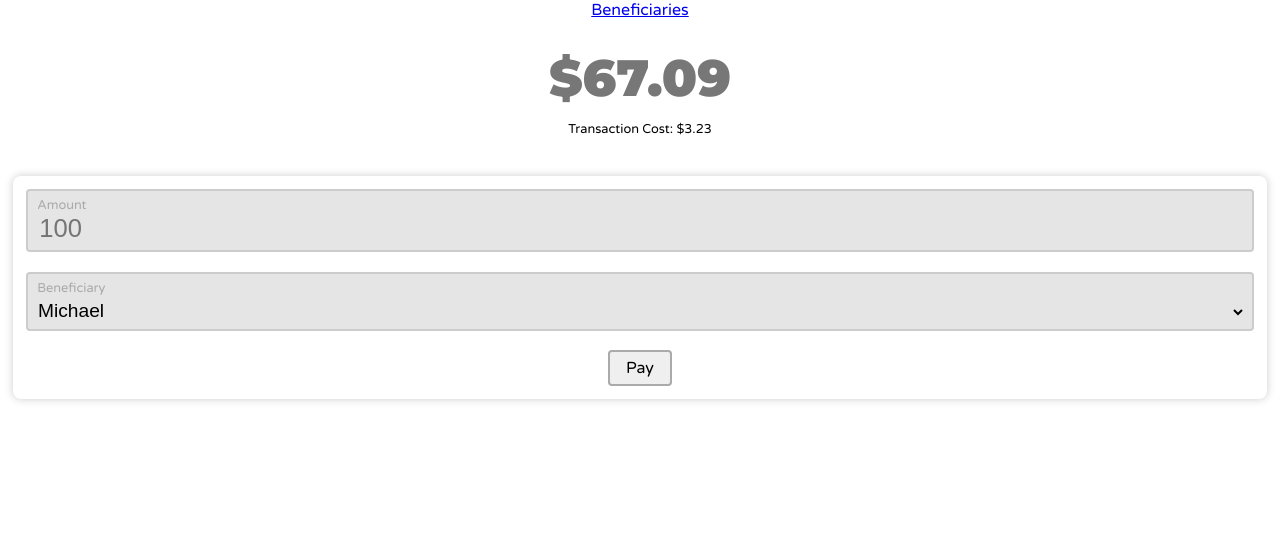
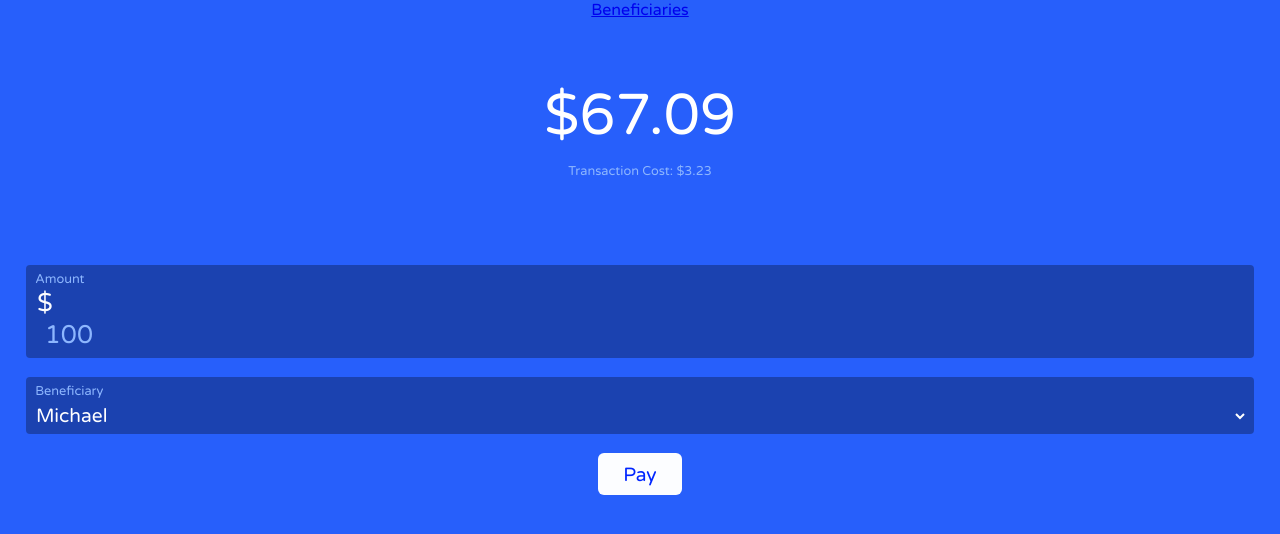
Before and after one commit to michaeldera/wallet, a React (Create React App) app: page / in a window 1280 px wide. Shown: the top 534 px of the page. Built offline with nearby package versions, Linux system fonts and the light colour scheme.

Commit message:
ui changes

```diff
--- a/src/components/amountInput/amountInput.css
+++ b/src/components/amountInput/amountInput.css
@@ -1,6 +1,6 @@
 .amount-input-control {
-  border: 2px solid #ccc;
-  background: rgba(0, 0, 0, 0.1);
+  border: none;
+  background: rgba(0, 0, 0, 0.3);
   border-radius: 4px;
   display: block;
   font-family: 'Varela Round', sans-serif;
@@ -15,18 +15,30 @@
 .amount-input-control:active{
   background-color: #08beef;
 }
-
+.amount-input-sym {
+  float: left;
+  font-size:1.6rem;
+  width:1.2rem;
+  color: #fcfdff;
+}
 .amount-input-label{
   display: block;
   text-align:left;
   font-size:0.8em;
-  color: #aaa;
+  color: #8db6fe;
 }
 
 .amount-input{
   border:none;
   width: 100%;
+  width: calc( 100% - 1.2rem);
   outline: none;
   font-size:1.6rem;
   background:none;
+  color: #fff;
+  font-family: 'Varela Round', sans-serif;
 }
+
+.amount-input::placeholder{
+  color: #8db6fe;
+}
--- a/src/components/amountInput/amountInput.tsx
+++ b/src/components/amountInput/amountInput.tsx
@@ -6,6 +6,7 @@ function AmountInput(props: any) {
     <div className="amount-input-control">
       <label className="amount-input-label">Amount</label>
       <div>
+        <div className="amount-input-sym">$</div>
         <input className="amount-input" type="number" placeholder="100"/>
       </div>
     </div>
--- a/src/components/button/button.css
+++ b/src/components/button/button.css
@@ -1,9 +1,11 @@
 .btn {
-  border: 2px solid #aaa;
-  border-radius: 4px;
+  border: none;
+  background-color: #fcfdff;
+  color: #0025ff;
+  border-radius: 6px;
   font-family: 'Varela Round', sans-serif;
-  font-size: 1rem;
-  padding:0.4rem 1rem;
+  font-size: 1.2rem;
+  padding:0.6rem 1.6rem;
 }
 .btn:focus{
   outline: none;
--- a/src/components/select/select.css
+++ b/src/components/select/select.css
@@ -1,9 +1,8 @@
 .select-input-control {
-  border: 2px solid #ccc;
-  background: rgba(0, 0, 0, 0.1);
+  border: none;
+  background: rgba(0, 0, 0, 0.3);
   border-radius: 4px;
   display: block;
-  font-family: 'Varela Round', sans-serif;
   font-size: 1rem;
   margin: 0 auto 1.2rem;
   padding:0.4rem 0.4rem 0;;
@@ -15,6 +14,8 @@
   border:none;
   padding:0.2rem 0 0.4rem;
   font-size:1.2rem;
+  color: #fff;
+  font-family: 'Varela Round', sans-serif;
 }
 
 .select-input option {
@@ -35,5 +36,5 @@
   text-align: left;
   font-size:0.8em;
   margin-left: 0.2rem;
-  color: #aaa;
+  color: #8db6fe;
 }
--- a/src/index.css
+++ b/src/index.css
@@ -2,4 +2,6 @@ body {
   font-family: 'Varela Round', sans-serif;
   margin: 0;
   text-align: center;
+  background: #275ffb;
+  color: #fcfdff;
 }
--- a/src/pages/home/Home.tsx
+++ b/src/pages/home/Home.tsx
@@ -8,7 +8,7 @@ import AmountInput from '../../components/amountInput/amountInput';
 function Home(props: any) {
   return (
     <div>
-      <header>
+      <header className="transaction-header">
         <span className="amount">$67.09</span>
         <p className="transaction-cost">Transaction Cost: $3.23</p>
       </header>
--- a/src/pages/home/home.css
+++ b/src/pages/home/home.css
@@ -1,21 +1,19 @@
 .card {
-  border-radius: 8px;
-  box-shadow: 0 0 8px #ccc;
   margin: 0.8rem;
   padding: 0.8rem;
 }
 
-header{
+.transaction-header{
   margin: 0.8rem;
-  padding: 0.8rem;
+  padding: 3rem 0.8rem;
 }
 
 .amount{
-  font-family: 'Montserrat', sans-serif;
-  font-size: 3.2rem;
-  color: #777;
+  font-size: 3.6rem;
+  color: #fff;
 }
 
 .transaction-cost{
   font-size: 0.8rem;
+  color: #8db6fe;
 }
```
